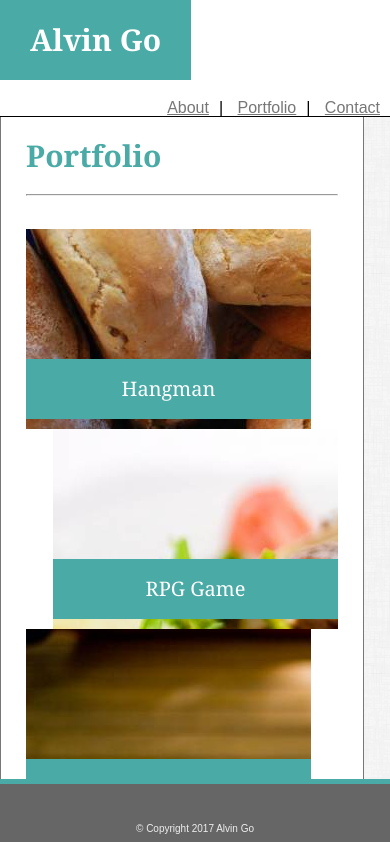
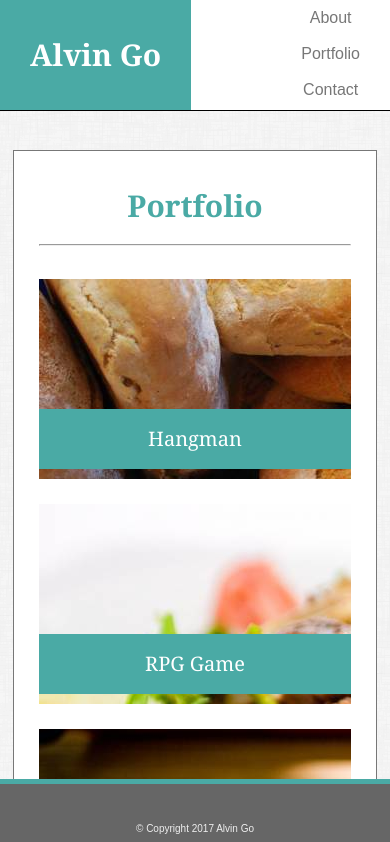
Before and after one commit to alvingogo25/Responsive-Portfolio, a plain HTML site: page portfolio.html in a window 390 px wide. Shown: the top 842 px of the page. Drawn offline with Linux system fonts and the light colour scheme.

Commit message:
640px style completel

```diff
--- a/assets/css/style.css
+++ b/assets/css/style.css
@@ -23,22 +23,14 @@ body {
 }
 
 .body-match {
-	position:relative;
 	width: 960px;
 	margin: 0 auto;
 }
 
 nav {
 	display: inline-block;
-  	position: relative;
   float: right;
   padding-top: 20px;
-}
-
-nav a {
-	padding: 0 10px;
-	margin: 0px;
-	color: #777777;
 }
 
 .borderright {
@@ -46,10 +38,26 @@ nav a {
 	border-width:thin;
 }
 
-nav a:hover {
+li a:hover {
 	background-color: #4aaaa5;
 	color: white;
 	padding: 10px;
+}
+
+ul {
+    list-style-type: none;
+}
+
+li {
+    float: left;
+}
+
+li a {
+    display: block;
+    text-align: center;
+    text-decoration: none;
+		padding: 10px;
+		color: #777777;
 }
 
 .left{
@@ -57,7 +65,6 @@ nav a:hover {
 }
 
 .main {
-	/*padding: 0 10px;*/
 	display:inline-block;
 	margin-bottom: 70px;
 	margin-right: 20px;
@@ -106,8 +113,6 @@ nav a:hover {
 }
 
 .thumbnail {
-	/*display: inline-block;*/
-	/*float: left;*/
 	margin-right: 20px;
 }
 
@@ -133,8 +138,8 @@ footer {
 }
 
 .messagebox {
-	width: 495px;
-	height: 165px;
+	width: 100%;
+	height: 160px;
 }
 
 .submit {
@@ -152,7 +157,7 @@ footer {
 
 .minibox {
 	display: inline-block;
-	width: 285px;
+	width: 300px;
 	height: 200px;
 }
 
@@ -162,7 +167,7 @@ footer {
 
 .boximg2 {
 	background-image: url(../images/food2.jpg);
-	float: right;
+	margin-left: 10px;
 }
 
 .boximg3 {
@@ -171,7 +176,7 @@ footer {
 
 .boximg4 {
 	background-image: url(../images/food4.jpg);
-	float: right;
+	margin-left: 10px;
 }
 
 .boximg5 {
@@ -197,17 +202,39 @@ footer {
 }
 
 @media screen and (max-width: 640px) {
+	.center {
+		margin: 0 auto;
+	}
+
 	.topbar {
 		width: 100%;
 	}
+
 	body {
 		width: 100%;
 	}
+	nav {
+			padding-top: 0px;
+	}
 
+	li {
+		clear: both;
+		float: none;
+		margin-right: 20px;
+	}
+
+	.borderright {
+		border: none;
+	}
+
+	.header-name {
+		padding: 40px 30px;
+	}
 	.main {
 		display: block;
 		width: 80%;
-		margin-bottom: 40px;
+		margin-bottom: 30px;
+		margin-top: 150px;
 	}
 
 	.body-match {
@@ -225,26 +252,41 @@ footer {
 		margin-bottom: 80px;
 	}
 
-	p {
-		clear: both;
-		display: block;
-	}
-
 	.thumbnail {
 		clear: both;
 		float: none;
 		display: block;
+		margin-bottom: 10px;
+		margin-top: 10px;
 	}
 
 	.left {
 		clear: both;
 		float: none;
 		display: block;
-		margin: 0 auto;
+	}
+	.centertext {
+		text-align: center;
 	}
 
-	.center {
-		margin-left: 10%;
-		margin-right: 10%;
+	.messagebox {
+		height: 100px;
 	}
+
+	.boximg2 {
+		margin-left: 0;
+		margin-top: 25px;
 	}
+
+	.boximg4 {
+		margin-left: 0;
+		margin-top: 25px;
+	}
+
+	.minibox {
+		width: 100%;
+	}
+
+
+
+}
--- a/portfolio.html
+++ b/portfolio.html
@@ -12,16 +12,24 @@
 		<div class="body-match">
 			<h2 class="header-name big-font bold georgia">Alvin Go</h2>
 			<nav>
-				<a href="index.html">About</a>|
-				<a href="portfolio.html">Portfolio</a>|
-				<a href="contact.html">Contact</a>
+				<ol>
+					<li>
+						<a class="borderright" href="index.html">About</a>
+					</li>
+					<li>
+						<a class="borderright" href="portfolio.html">Portfolio</a>
+					</li>
+					<li>
+						<a href="contact.html">Contact</a>
+					</li>
+				</ol>
 			</nav>
 		</div>
 	</header>
 
 	<!--Main Content-->
-	<div class="main box">
-		<h1 class="teal big-font bold georgia">Portfolio</h1>
+	<div class="main box center">
+		<h1 class="teal big-font bold georgia centertext">Portfolio</h1>
 		<hr>
 		<div class="boxrow">
 			<div class="minibox boximg1">
@@ -49,12 +57,14 @@
 	</div>
 
 	<!--Contact Box-->
-	<div class="sidebar box">
-		<h3 class="teal bold georgia">Connect With Me</h3>
+	<div class="center sidebar box">
+		<h3 class="teal bold georgia centertext">Connect With Me</h3>
 		<hr>
-		<a href="https://www.facebook.com/alvingogo"><img class="icon" src="assets/images/if_facebook_alt_115478.png" alt="Facebook"></a>
-		<a href="https://www.linkedin.com/in/alvin-go-56256321/"><img class="icon" src="assets/images/if_linkedin_alt_115549.png" alt="Linked In"></a>
-		<a href="https://github.com/alvingogo25"><img class="icon" src="assets/images/if_github_alt_115504.png" alt="GitHub"></a>
+		<div class="centertext">
+			<a href="https://www.facebook.com/alvingogo"><img class="icon" src="assets/images/if_facebook_alt_115478.png" alt="Facebook"></a>
+			<a href="https://www.linkedin.com/in/alvin-go-56256321/"><img class="icon" src="assets/images/if_linkedin_alt_115549.png" alt="Linked In"></a>
+			<a href="https://github.com/alvingogo25"><img class="icon" src="assets/images/if_github_alt_115504.png" alt="GitHub"></a>
+		</div>
 	</div>
 
 	<footer>&copy; Copyright 2017 Alvin Go
```
Also changed, not shown: contact.html (+20 -10 lines), index.html (+21 -11 lines). Lines whose indentation alone changed are shown as unchanged.
